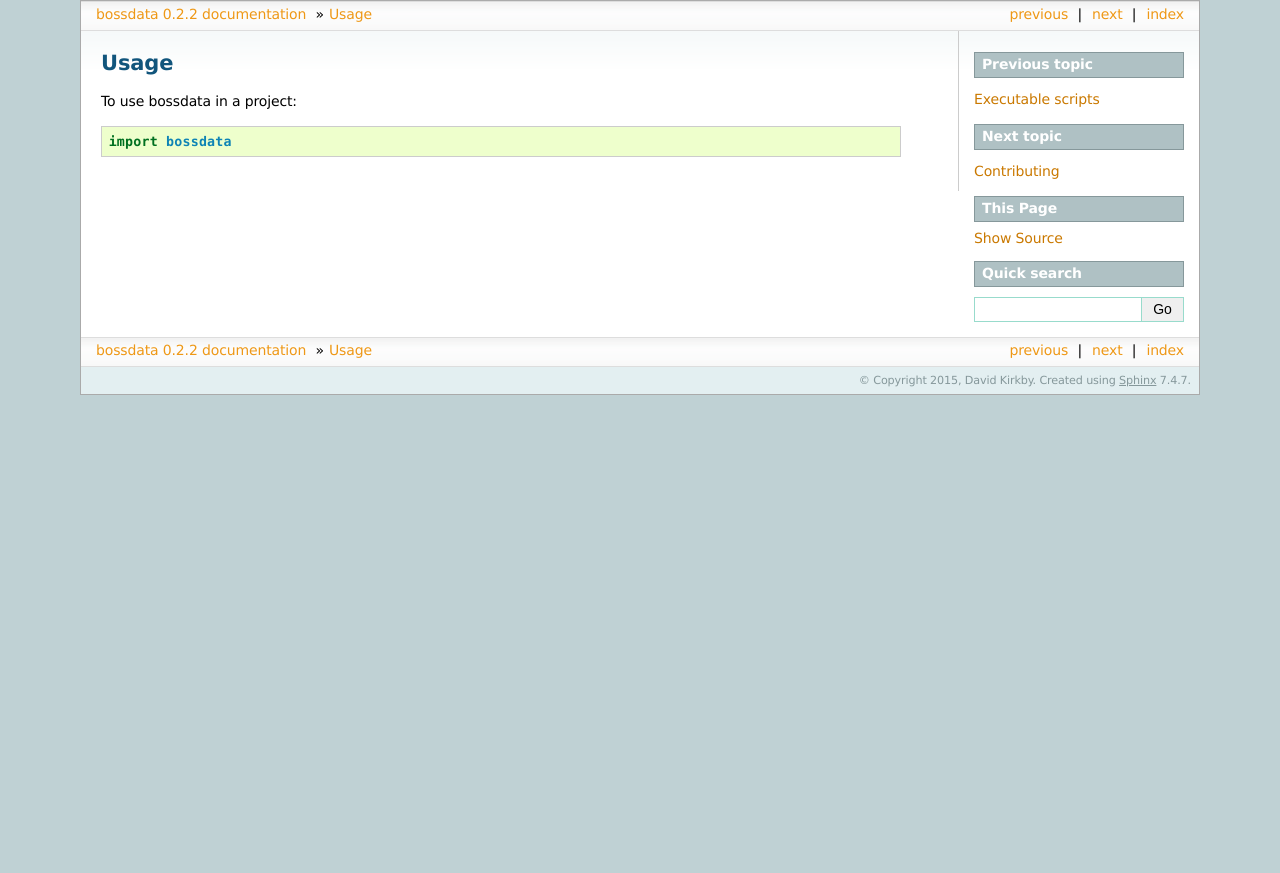
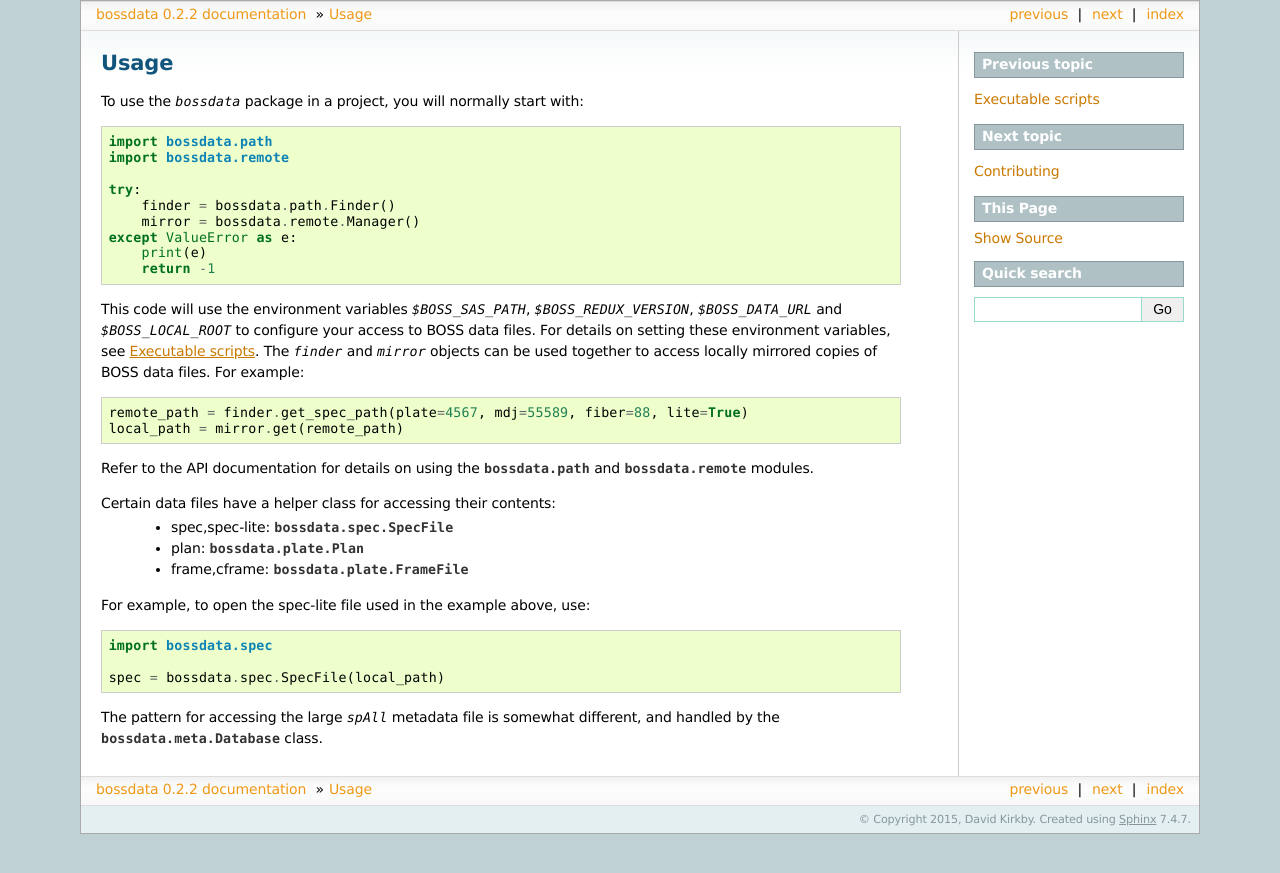
Before and after one commit to dkirkby/bossdata, a Sphinx documentation site: the page built from docs/usage.rst, in a window 1280 px wide. Shown: the top 873 px of the page. Built offline with Sphinx 7.4.7, drawn with Linux system fonts in a browser that asks for light colours.

Commit message:
Improve documentation of the recommended finder/mirror usage pattern

```diff
--- a/docs/usage.rst
+++ b/docs/usage.rst
@@ -2,6 +2,40 @@
 Usage
 ========
 
-To use bossdata in a project::
+To use the `bossdata` package in a project, you will normally start with::
 
-    import bossdata
+    import bossdata.path
+    import bossdata.remote
+
+    try:
+        finder = bossdata.path.Finder()
+        mirror = bossdata.remote.Manager()
+    except ValueError as e:
+        print(e)
+        return -1
+
+This code will use the environment variables `$BOSS_SAS_PATH`, `$BOSS_REDUX_VERSION`,
+`$BOSS_DATA_URL` and `$BOSS_LOCAL_ROOT` to configure your access to BOSS data files.
+For details on setting these environment variables, see :doc:`scripts`. The `finder`
+and `mirror` objects can be used together to access locally mirrored copies
+of BOSS data files. For example::
+
+    remote_path = finder.get_spec_path(plate=4567, mdj=55589, fiber=88, lite=True)
+    local_path = mirror.get(remote_path)
+
+Refer to the API documentation for details on using the :mod:`bossdata.path` and
+:mod:`bossdata.remote` modules.
+
+Certain data files have a helper class for accessing their contents:
+ * spec,spec-lite: :class:`bossdata.spec.SpecFile`
+ * plan: :class:`bossdata.plate.Plan`
+ * frame,cframe: :class:`bossdata.plate.FrameFile`
+
+For example, to open the spec-lite file used in the example above, use::
+
+    import bossdata.spec
+
+    spec = bossdata.spec.SpecFile(local_path)
+
+The pattern for accessing the large `spAll` metadata file is somewhat different, and
+handled by the :class:`bossdata.meta.Database` class.
```
Also changed, not shown: 2 other files.
